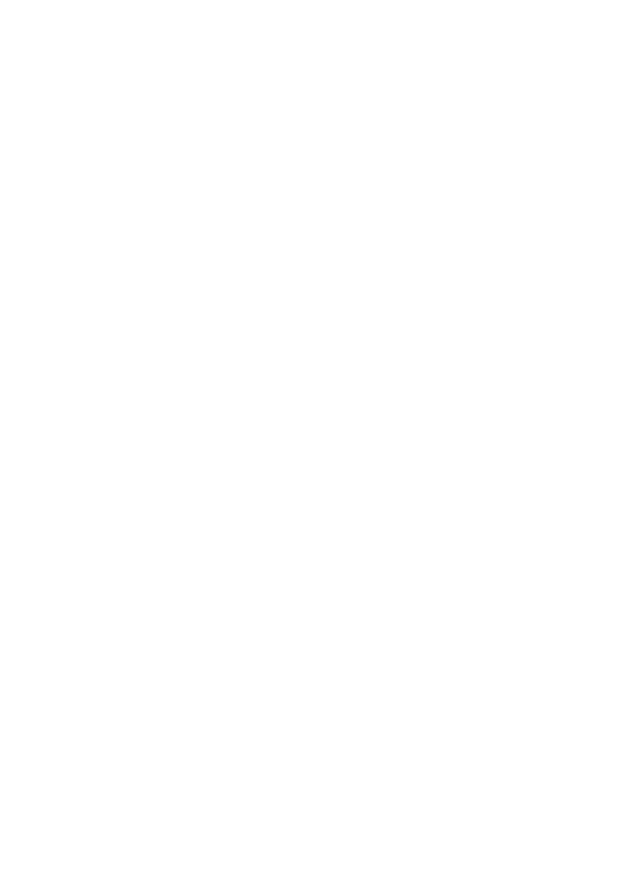
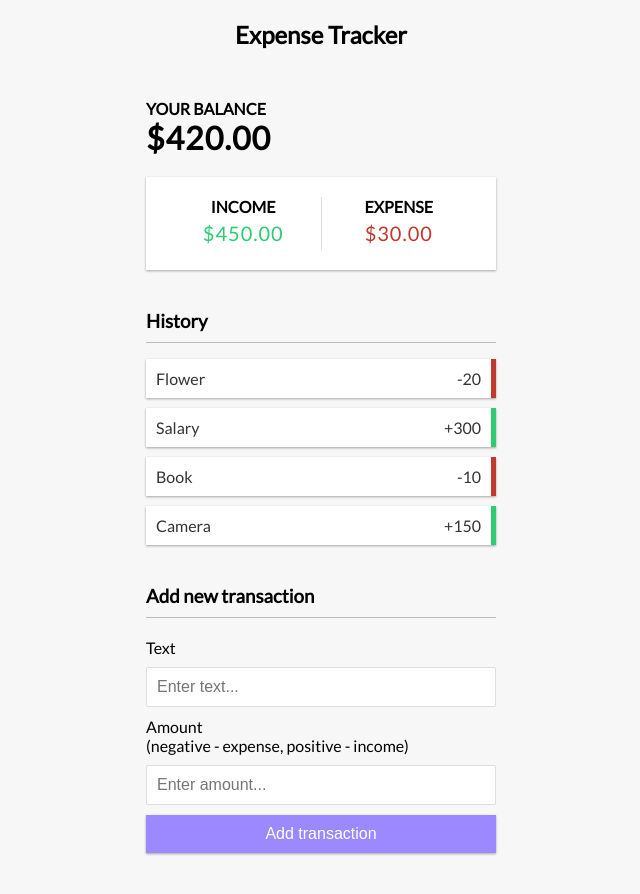
Before and after one commit to toberixng/estimator, a website: page src/index.html in a window 1280 px wide. Shown: the whole page, without its empty margins (319-959 px from the left). Before the commit the page ends 800 px from the top, so only its background shows below. Drawn offline with Linux system fonts and the light colour scheme.

Commit message:
eslint update

```diff
--- a/package.json
+++ b/package.json
@@ -8,6 +8,7 @@
     "lint": "eslint ./src/"
   },
   "dependencies": {
+    "express": "^4.17.1",
     "nodemon": "^2.0.3",
     "on-covid-19": "^0.1.3"
   },
--- a/src/index.html
+++ b/src/index.html
@@ -1,12 +1,55 @@
 <!DOCTYPE html>
 <html lang="en">
-<head>
-  <meta charset="UTF-8">
-  <meta name="viewport" content="width=device-width, initial-scale=1.0">
-  <title>Document</title>
-</head>
-<body>
+  <head>
+    <meta charset="UTF-8" />
+    <meta name="viewport" content="width=device-width, initial-scale=1.0" />
+    <meta http-equiv="X-UA-Compatible" content="ie=edge" />
+    <link rel="stylesheet" href="style.css" />
+    <title>Expense Tracker</title>
+  </head>
+  <body>
+    <h2>Expense Tracker</h2>
 
-</body>
-<script src=""></script>
+    <div class="container">
+      <h4>Your Balance</h4>
+      <h1 id="balance">$0.00</h1>
+
+      <div class="inc-exp-container">
+        <div>
+          <h4>Income</h4>
+          <p id="money-plus" class="money plus">+$0.00</p>
+        </div>
+        <div>
+          <h4>Expense</h4>
+          <p id="money-minus" class="money minus">-$0.00</p>
+        </div>
+      </div>
+
+      <h3>History</h3>
+      <ul id="list" class="list">
+        <!-- <li class="minus">
+          Cash <span>-$400</span><button class="delete-btn">x</button>
+        </li> -->
+      </ul>
+
+      <h3>Add new transaction</h3>
+      <form id="form">
+        <div class="form-control">
+          <label for="text">Text</label>
+          <input type="text" id="text" placeholder="Enter text..."/>
+          <!-- <span class="spanColor">Please enter text........</span> -->
+        </div>
+        <div class="form-control">
+          <label for="amount"
+            >Amount <br />
+            (negative - expense, positive - income)</label
+          >
+          <input type="number" id="amount" placeholder="Enter amount..." />
+        </div>
+        <button class="btn">Add transaction</button>
+      </form>
+    </div>
+
+    <script src="script.js"></script>
+  </body>
 </html>
--- /dev/null
+++ b/src/script.js
@@ -0,0 +1,111 @@
+const balance = document.getElementById('balance');
+const money_plus = document.getElementById('money-plus');
+const money_minus = document.getElementById('money-minus');
+const list = document.getElementById('list');
+const form = document.getElementById('form');
+const text = document.getElementById('text');
+const amount = document.getElementById('amount');
+
+
+const dummyTransactions = [
+  { id: 1, text: 'Flower', amount: -20 },
+  { id: 2, text: 'Salary', amount: 300 },
+  { id: 3, text: 'Book', amount: -10 },
+  { id: 4, text: 'Camera', amount: 150 }
+];
+
+let transactions = dummyTransactions;
+
+
+// Add Transaction manually
+function addTransaction(e){
+  e.preventDefault();
+
+
+  if(text.value.trim() === '' || amount.value.trim() === ''){
+    alert('Please Enter Text and Amount');
+  } else {
+    const transaction = {
+      id: generateID(),
+      text: text.value,
+      amount: +amount.value
+    }
+    transactions.push(transaction);
+
+    addTransactionDOM(transaction);
+
+    updateValues()
+
+    text.value = '';
+    amount.value = '';
+  }
+};
+
+// Generate random ID
+function generateID() {
+  return Math.floor(Math.random() * 100000000);
+}
+
+// Add transactions to DOM list
+function addTransactionDOM(transaction) {
+  // Get sign
+  const sign = transaction.amount < 0 ? '-' : '+';
+
+  const item = document.createElement('li');
+
+  // Add class based on value
+  item.classList.add(transaction.amount < 0 ? 'minus' : 'plus');
+
+  item.innerHTML = `
+    ${transaction.text} <span>${sign}${Math.abs(
+    transaction.amount
+  )}</span> <button class="delete-btn" onclick="removeTransaction(${
+    transaction.id
+  })">x</button>
+  `;
+
+  list.appendChild(item);
+}
+
+// Update the balance, income and expense
+function updateValues() {
+  const amounts = transactions.map(transaction => transaction.amount);
+
+  const total = amounts.reduce((accu, item) => (accu += item), 0).toFixed(2);
+
+  const income = amounts
+    .filter(amount => amount > 0)
+    .reduce((accu, item) => (accu += item), 0)
+    .toFixed(2);
+
+  const expense = (amounts
+    .filter(amount => amount < 0)
+    .reduce((accu, item) => (accu += item), 0) * -1)
+    .toFixed(2);
+
+    // console.log(`Expense: ${expense} Income: ${income} Total: ${total} Individual Amount: ${amounts}`)
+
+    balance.innerText = `$${total}`;
+    money_plus.innerText = `$${income}`;
+    money_minus.innerText = `$${expense}`;
+}
+
+// Remove transaction by ID
+function removeTransaction(id) {
+  transactions = transactions.filter(transaction => transaction.id !== id);
+
+  init();
+}
+
+
+// Init app
+function init() {
+  list.innerHTML = '';
+
+  transactions.forEach(addTransactionDOM);
+  updateValues();
+}
+
+init();
+
+form.addEventListener('submit', addTransaction)
--- /dev/null
+++ b/src/style.css
@@ -0,0 +1,157 @@
+@import url('https://fonts.googleapis.com/css?family=Lato&display=swap');
+
+:root {
+  --box-shadow: 0 1px 3px rgba(0, 0, 0, 0.12), 0 1px 2px rgba(0, 0, 0, 0.24);
+}
+
+* {
+  box-sizing: border-box;
+}
+
+body {
+  background-color: #f7f7f7;
+  display: flex;
+  flex-direction: column;
+  align-items: center;
+  justify-content: center;
+  min-height: 100vh;
+  margin: 0;
+  font-family: 'Lato', sans-serif;
+}
+
+.container {
+  margin: 30px auto;
+  width: 350px;
+}
+
+h1 {
+  letter-spacing: 1px;
+  margin: 0;
+}
+
+h3 {
+  border-bottom: 1px solid #bbb;
+  padding-bottom: 10px;
+  margin: 40px 0 10px;
+}
+
+h4 {
+  margin: 0;
+  text-transform: uppercase;
+}
+
+.inc-exp-container {
+  background-color: #fff;
+  box-shadow: var(--box-shadow);
+  padding: 20px;
+  display: flex;
+  justify-content: space-between;
+  margin: 20px 0;
+}
+
+.inc-exp-container > div {
+  flex: 1;
+  text-align: center;
+}
+
+.inc-exp-container > div:first-of-type {
+  border-right: 1px solid #dedede;
+}
+
+.money {
+  font-size: 20px;
+  letter-spacing: 1px;
+  margin: 5px 0;
+}
+
+.money.plus {
+  color: #2ecc71;
+}
+
+.money.minus {
+  color: #c0392b;
+}
+
+label {
+  display: inline-block;
+  margin: 10px 0;
+}
+
+input[type='text'],
+input[type='number'] {
+  border: 1px solid #dedede;
+  border-radius: 2px;
+  display: block;
+  font-size: 16px;
+  padding: 10px;
+  width: 100%;
+}
+
+.btn {
+  cursor: pointer;
+  background-color: #9c88ff;
+  box-shadow: var(--box-shadow);
+  color: #fff;
+  border: 0;
+  display: block;
+  font-size: 16px;
+  margin: 10px 0 30px;
+  padding: 10px;
+  width: 100%;
+}
+
+.btn:focus,
+.delete-btn:focus {
+  outline: 0;
+}
+
+.list {
+  list-style-type: none;
+  padding: 0;
+  margin-bottom: 40px;
+}
+
+.list li {
+  background-color: #fff;
+  box-shadow: var(--box-shadow);
+  color: #333;
+  display: flex;
+  justify-content: space-between;
+  position: relative;
+  padding: 10px;
+  margin: 10px 0;
+}
+
+.list li.plus {
+  border-right: 5px solid #2ecc71;
+}
+
+.list li.minus {
+  border-right: 5px solid #c0392b;
+}
+
+.delete-btn {
+  cursor: pointer;
+  background-color: #e74c3c;
+  border: 0;
+  color: #fff;
+  font-size: 20px;
+  line-height: 20px;
+  padding: 2px 5px;
+  position: absolute;
+  top: 50%;
+  left: 0;
+  transform: translate(-100%, -50%);
+  opacity: 0;
+  transition: opacity 0.3s ease;
+}
+
+.list li:hover .delete-btn {
+  opacity: 1;
+}
+
+.spanColor {
+  color: #e74c3c;
+  text-align: center;
+  padding-left: 20px;
+}
```
Also changed, not shown: .eslintrc.js, 1 other file.
